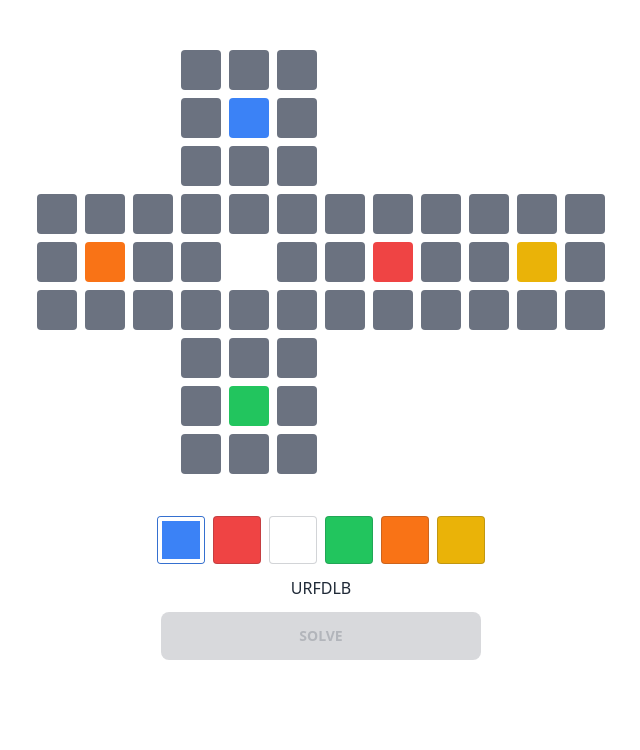
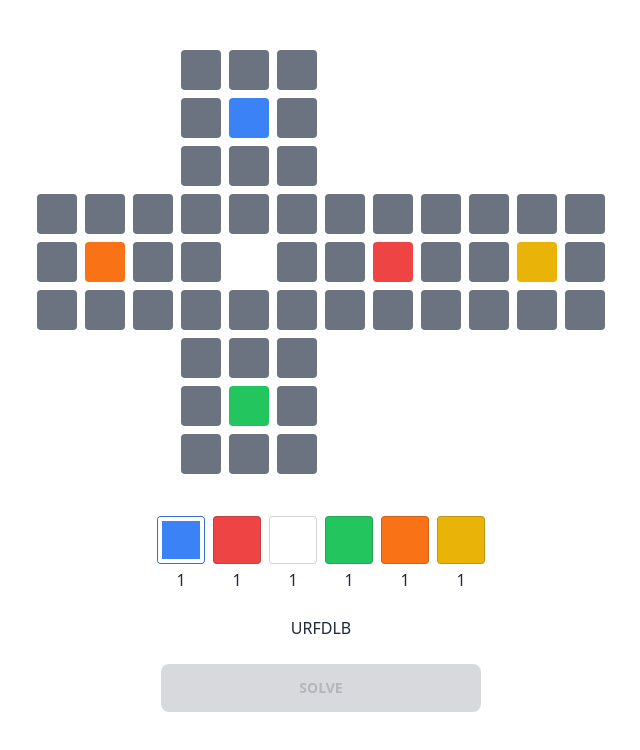
Before and after one commit to laddge/cube-solver, a Svelte app in the folder front/: page / in a window 1280 px wide. Shown: the top 750 px of the page, without its empty margins (319-959 px from the left). Built offline with nearby package versions, Linux system fonts and the light colour scheme.

Commit message:
fix validation

```diff
--- a/front/src/App.svelte
+++ b/front/src/App.svelte
@@ -14,20 +14,6 @@
   let radioValue: number = 0
   let cubestr: string = 'URFDLB'
   let result: string = ''
-
-  $: {
-    if (Object.values(cube).filter(val => val == radioValue).length > 8) {
-      let ok: boolean = false
-      for (let i: number = 1; i < 6; i++) {
-        if (Object.values(cube).filter(val => val == (radioValue + i) % 6) <= 8) {
-          radioValue = (radioValue + i) % 6
-          ok = true
-          break
-        }
-      }
-      if (!ok) radioValue = -1
-    }
-  }
 
   const write = (id: string) => {
     if (id.slice(-1) == '5') retdrn
@@ -74,15 +60,22 @@
     </div>
     <div class="mt-3 flex gap-2 justify-center">
       {#each colors as color, i}
-        <input type="radio" name="color" bind:group={radioValue} value={i} disabled={Object.values(cube).filter(val => val == i).length > 8} class={`w-12 h-12 rounded radio bg-${color} checked:bg-${color}`} />
+        <input type="radio" name="color" bind:group={radioValue} value={i} class={`w-12 h-12 rounded radio bg-${color} checked:bg-${color}`} />
+      {/each}
+    </div>
+    <div class="mt-1 flex gap-2 justify-center">
+      {#each colors as _, i}
+        <div class="w-12 text-center">
+          {Object.values(cube).filter(val => val == i).length}
+        </div>
       {/each}
     </div>
   </div>
-  <div class="mt-3 text-center">
+  <div class="mt-3 py-3 text-center overflow-x-auto">
     {cubestr}
   </div>
-  <button on:click={solve} disabled={cubestr.length != 54} class="btn btn-primary w-full max-w-xs block mx-auto mt-3">Solve</button>
-  <div class="mt-3 text-center">
+  <button on:click={solve} disabled={cubestr.length != 54 || cubestr.split('').sort().join('') != 'BBBBBBBBBDDDDDDDDDFFFFFFFFFLLLLLLLLLRRRRRRRRRUUUUUUUUU'} class="btn btn-primary w-full max-w-xs block mx-auto mt-3">Solve</button>
+  <div class="mt-3 py-3 text-center overflow-x-auto">
     {result}
   </div>
 </div>
```
